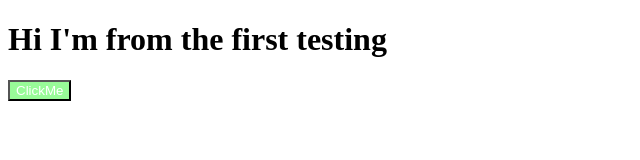
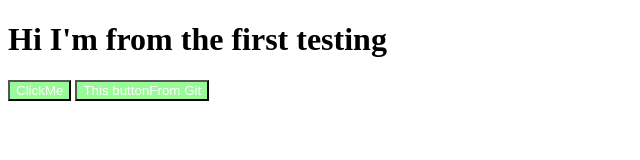
Before and after one commit to MishraLove6777/FirstTesting, a plain HTML site: page index.html in a window 1280 px wide. Shown: the whole page, without its empty margins (0-640 px from the left). Drawn offline with Linux system fonts and the light colour scheme.

Commit message:
changes from git

```diff
--- a/index.html
+++ b/index.html
@@ -10,5 +10,6 @@
 <body>
     <h1>Hi I'm from the first testing</h1>
     <button>ClickMe</button>
+    <button>This buttonFrom Git</button>
 </body>
 </html>
```
